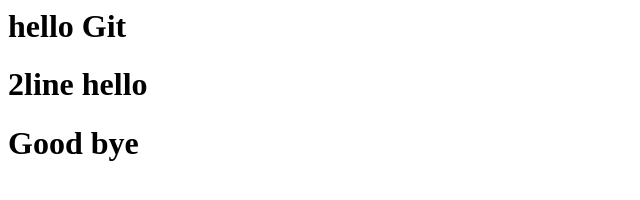
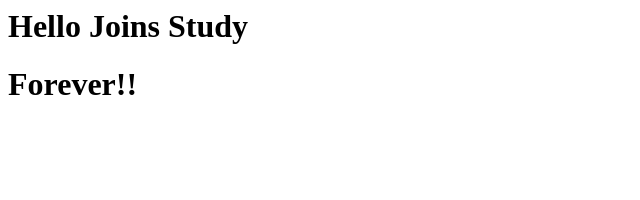
Before and after one commit to JaeChanBae/joinstudy.github.io, a plain HTML site: page index.html in a window 1280 px wide. Shown: the whole page, without its empty margins (0-640 px from the left). Drawn offline with Linux system fonts and the light colour scheme.

Commit message:
change text

```diff
--- a/index.html
+++ b/index.html
@@ -1,7 +1,6 @@
 <html>
 <body>
-	<h1>hello Git</h1>
-	<h1>2line hello</h1>
-	<h1>Good bye</h1>
+	<h1>Hello Joins Study</h1>
+	<h1>Forever!!</h1>
 </body>
 </html>
```
